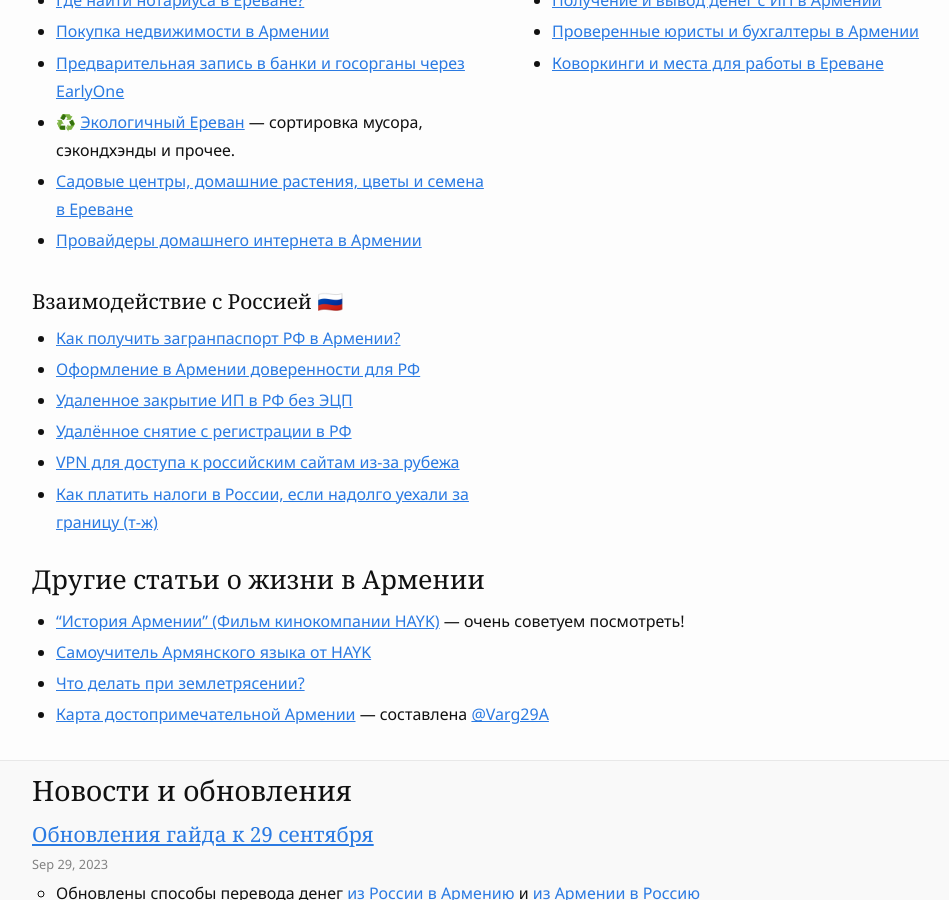
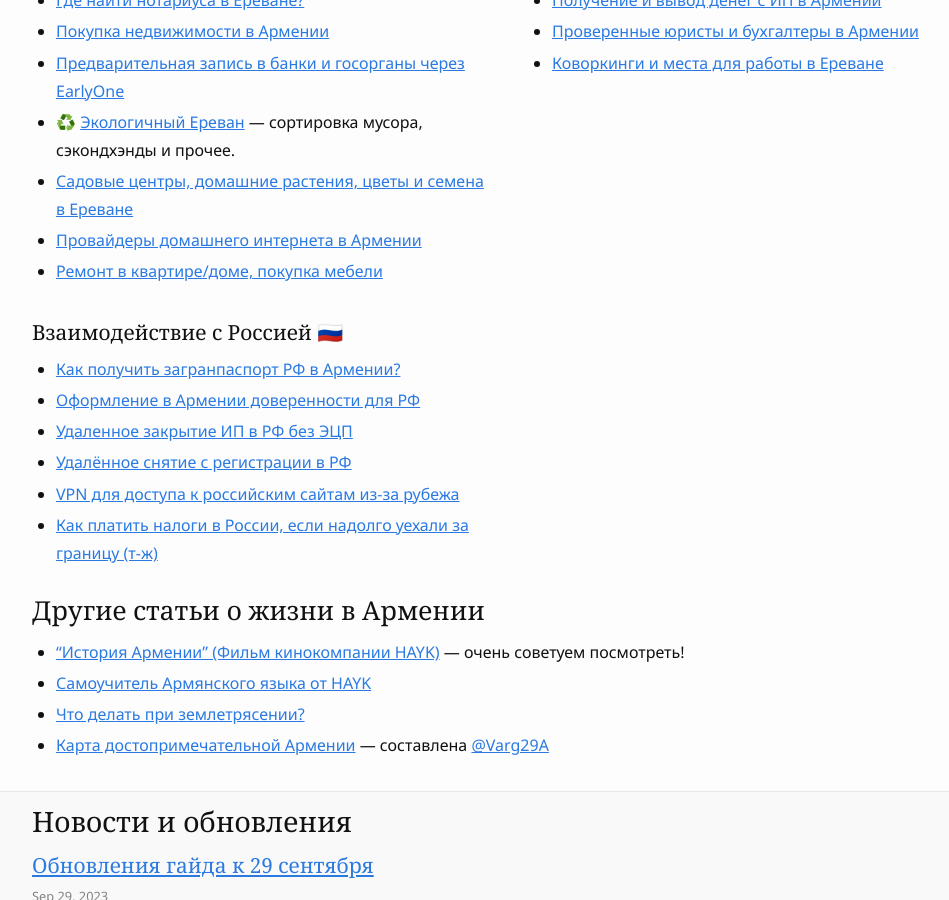
Before and after one commit to haywiki/haywiki.github.io, a Jekyll site: the page built from index.md, in a window 1280 px wide and 900 px high, scrolled down 2088 px. Shown: the whole window, without its empty margins (128-1077 px from the left). Built offline with Jekyll 4.4.1, drawn with Linux system fonts in a browser that asks for light colours; nearby versions of some CDN libraries.

Commit message:
Update index.md
добавлена ссылка на раздел по ремонту и мебели

```diff
--- a/index.md
+++ b/index.md
@@ -115,6 +115,7 @@ Disclaimer: информация на этом сайте написана не
 - ♻️ [Экологичный Ереван](https://vik-rarog.notion.site/vik-rarog/d0121f47bb4d4353b599bdc8e1af9322) — сортировка мусора, сэкондхэнды и прочее.
 - [Садовые центры, домашние растения, цветы и семена в Ереване](/life/garden.md)
 - [Провайдеры домашнего интернета в Армении](./internet/internet-providers.md)
+- [Ремонт в квартире/доме, покупка мебели](/home/)
 
 </div>
 <div class="card">
```
